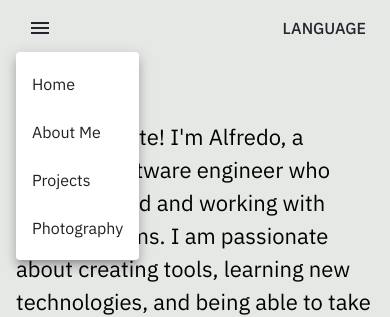
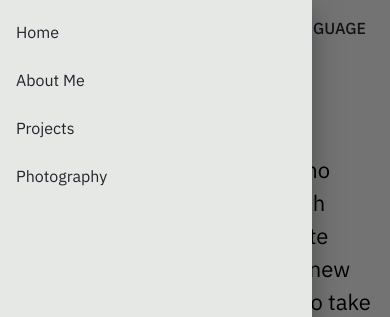
Before and after one commit to AlfredoMora06/solviturAmbulando, a React (Create React App) app: page / in a window 390 px wide. Both pictures are taken after a click on the button "account of current user". Shown: the top 317 px of the page. Built offline with nearby package versions, Linux system fonts and the light colour scheme.

Commit message:
adding drawer (#35)
Co-authored-by: Alfredo Morales <alfredomorales@Alfredos-MBP.lan>

```diff
--- a/src/components/Navbar.tsx
+++ b/src/components/Navbar.tsx
@@ -1,5 +1,6 @@
 import * as React from "react"
 import { Link, useLocation, useNavigate } from "react-router-dom"
+import { List, ListItem, ListItemButton, ListItemText, SwipeableDrawer } from "@mui/material"
 import AppBar from "@mui/material/AppBar"
 import Box from "@mui/material/Box"
 import Toolbar from "@mui/material/Toolbar"
@@ -26,8 +27,15 @@ export default function Navbar (
 ): JSX.Element {
   const profile = useSelector(getProfile)
   const {i18n, t} = useTranslation("common")
-  const [anchorElNav, setAnchorElNav] = React.useState(null)
   const [anchorElNavLan, setAnchorElNavLan] = React.useState(null)
+  const [drawer, setDrawer] = React.useState(false)
+  const location = useLocation()
+  const navigate = useNavigate()
+  const dispatch = useDispatch()
+  const bottomBorder = dark ? lightGray : lightBlack
+  const showLanguage = true
+
+
 
   const pages = [
     { title: t("Navbar.about"), link: "../0/about" },
@@ -36,42 +44,51 @@ export default function Navbar (
   ]
 
   const pagesMobile = [
-    { title: t("Navbar.home"), link: "../0/home"},
+    { title: t("Navbar.home"), link: "../"},
     { title: t("Navbar.about"), link: "../0/about" },
     { title: t("Navbar.projects"), link: "../0/projects" },
     { title: t("Navbar.photography"), link: "../0/photography"},
   ]
 
-  const location = useLocation()
-  const navigate = useNavigate()
-  const dispatch = useDispatch()
-  const bottomBorder = dark ? lightGray : lightBlack
-  const showLanguage = true
-
-  const handleOpenNavMenu = (event: any) => {
-    setAnchorElNav(event.currentTarget)
+  const toggleDrawer = (open: boolean) =>  (event: React.KeyboardEvent | React.MouseEvent) => {
+    setDrawer(open)
   }
 
 const handleOpenNavMenuLan = (event: any) => {
   setAnchorElNavLan(event.currentTarget)
 }
 
-  const handleCloseNavMenu = () => {
-    setAnchorElNav(null)
-  }
-
 const handleCloseNavMenuLan = () => {
   setAnchorElNavLan(null)
-  }
-
-  const handleCloseNavMenuRedirect = (link: string) => {
-    setAnchorElNav(null)
-    navigate(link)
 }
 
 const handleCloseNavMenuLanRefresh = (language: string) => {
   dispatch(updateLanguage(language))
 }
+
+const handleCloseNavMenuRedirect = (link: string) => {
+  navigate(link)
+  toggleDrawer(false)
+}
+
+const list = () => (
+  <Box
+    sx={{ width: 250 }}
+    role="presentation"
+    onClick={toggleDrawer(false)}
+    onKeyDown={toggleDrawer(false)}
+  >
+    <List>
+      {pagesMobile.map((page) => (
+        <ListItem key={page.title} disablePadding>
+          <ListItemButton onClick={() => {handleCloseNavMenuRedirect(page.link)}}>
+            <ListItemText primary={page.title} sx={{color: dark ? lightGray : lightBlack}}/>
+          </ListItemButton>
+        </ListItem>
+      ))}
+    </List>
+  </Box>
+)
 
   React.useEffect(() => {
     // switch to profile preferred language
@@ -111,32 +128,21 @@ export default function Navbar (
               aria-label="account of current user"
               aria-controls="menu-appbar"
               aria-haspopup="true"
-              onClick={handleOpenNavMenu}
+              onClick={toggleDrawer(true)}
               style={{color: dark ? lightGray : lightBlack}}
             >
               <MenuIcon />
             </IconButton>
-            <Menu
-              id="menu-appbar"
-              anchorEl={anchorElNav}
-              anchorOrigin={{ vertical: "bottom", horizontal: "left"}}
-              keepMounted
-              transformOrigin={{
-                vertical: "top",
-                horizontal: "left",
+            <SwipeableDrawer
+              PaperProps={{
+                sx: { width: "80%" , backgroundColor: dark ? lightBlack : lightGray},
               }}
-              open={Boolean(anchorElNav)}
-              onClose={handleCloseNavMenu}
-              sx={{ display: { xs: "block", md: "none" }}}
+              open={drawer}
+              onClose={toggleDrawer(false)}
+              onOpen={toggleDrawer(true)}
             >
-              { pagesMobile.map((page, index) => {
-                return (
-                  <MenuItem key={index} onClick={() => {handleCloseNavMenuRedirect(page.link)}}>
-                    <Typography textAlign="center">{page.title}</Typography>
-                  </MenuItem>
-                )}
-              )}
-            </Menu>
+              {list()}
+            </SwipeableDrawer>
           </Box>
           <Box sx={{ flexGrow: 2, display: { xs: "none", md: "flex" } }}>
             {pages.map((page, index) => {
```
Lines whose indentation alone changed are shown as unchanged.
